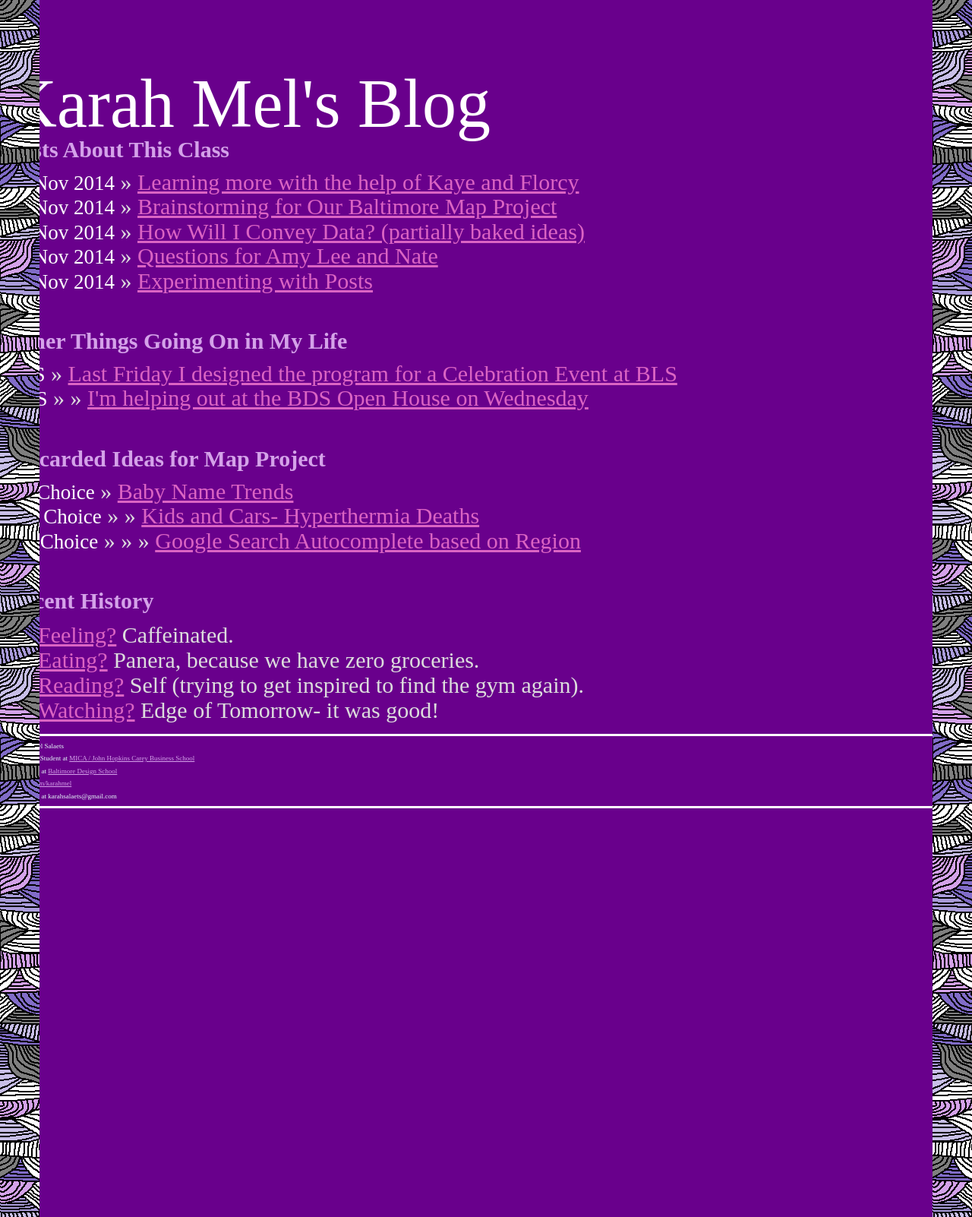
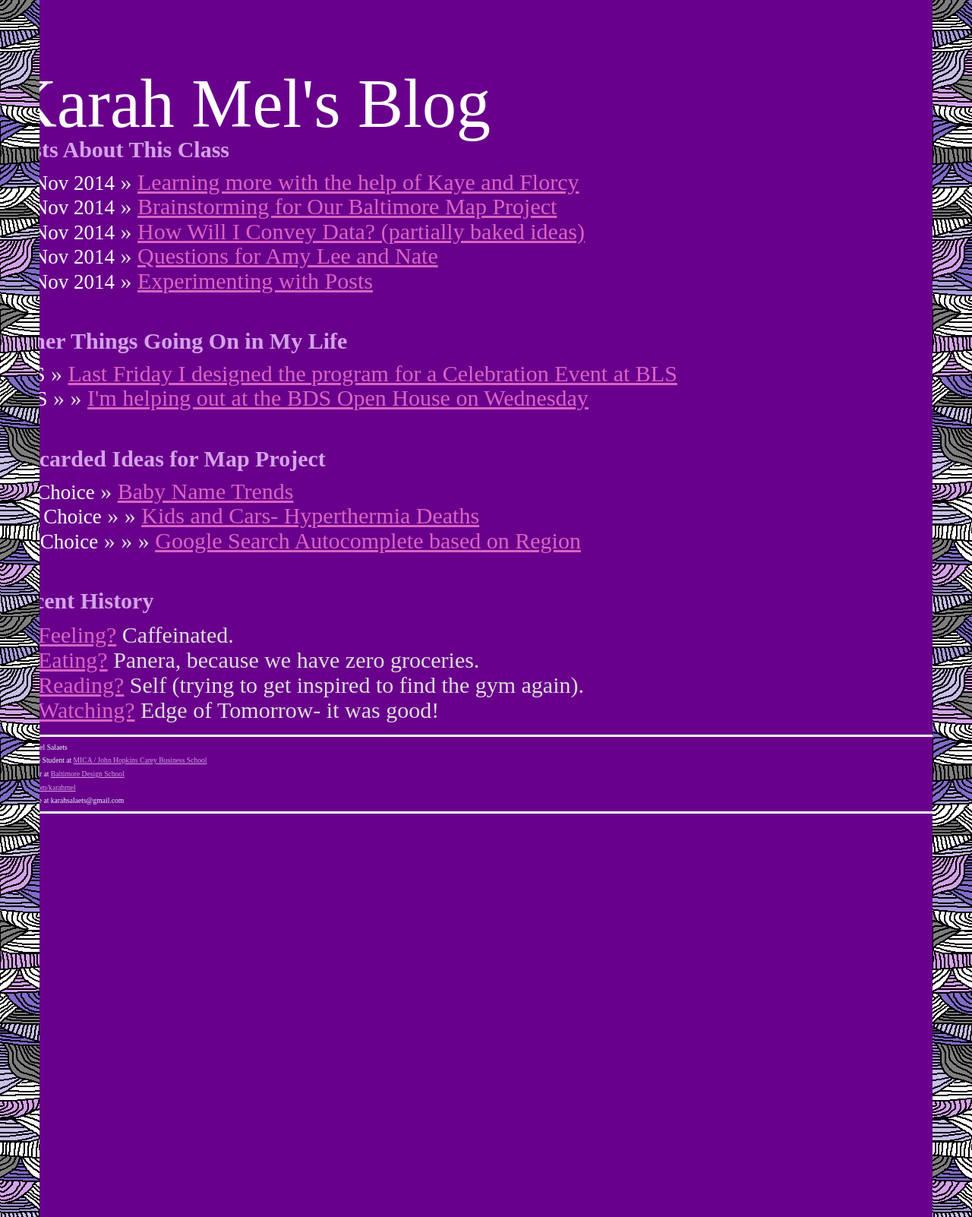
Before and after one commit to Karahmel/Blog, a Jekyll site: the page built from index.html, in a window 1280 px wide. Shown: the whole page at 76% size. Built offline with Jekyll 4.4.1, drawn with Linux system fonts in a browser that asks for light colours; Markdown is read by kramdown in place of the engine named in the settings.

Commit message:
Update screen.css

```diff
--- a/css/screen.css
+++ b/css/screen.css
@@ -133,7 +133,7 @@ font-size: 3em;
   }
 
   .site .footer {
-    font-size: .5em;
+    font-size: 16px;
     color: #e6fffa;
     border-top: 3px solid white;
     margin-top: 1em;
```
